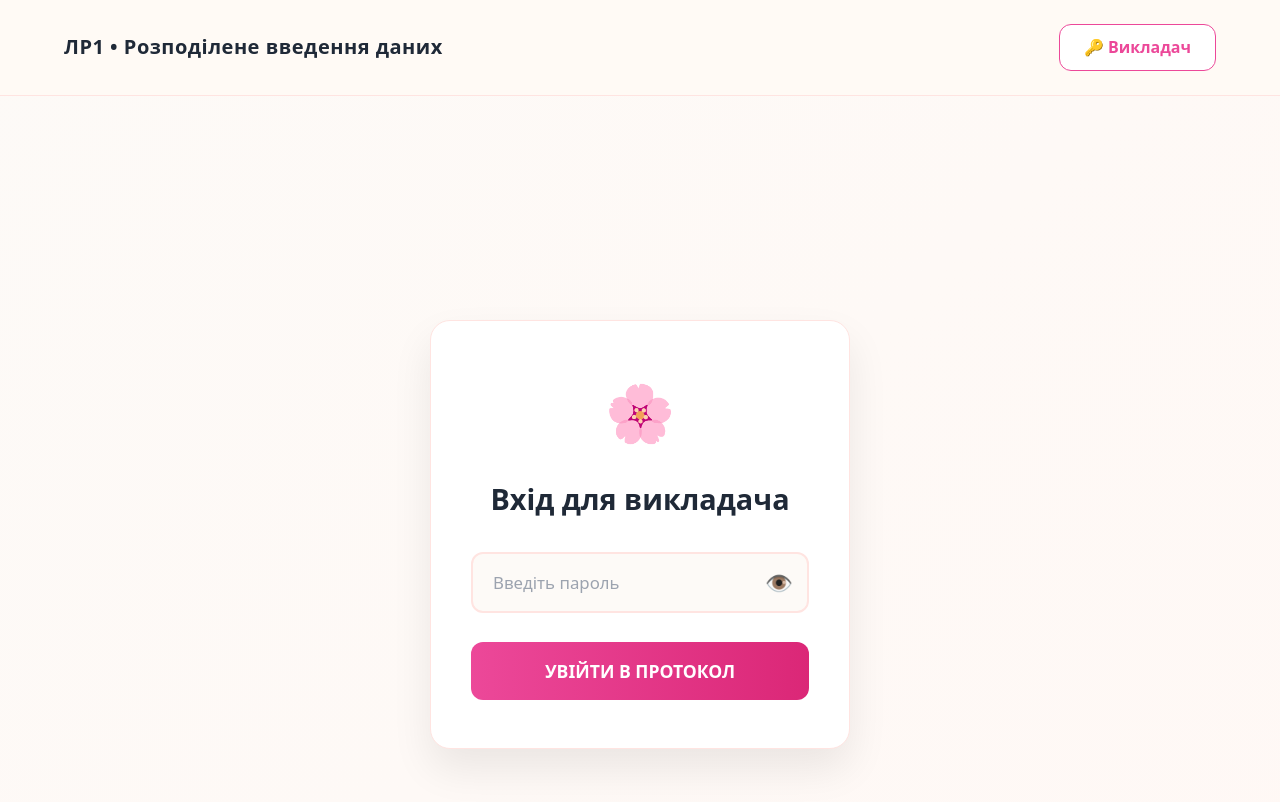
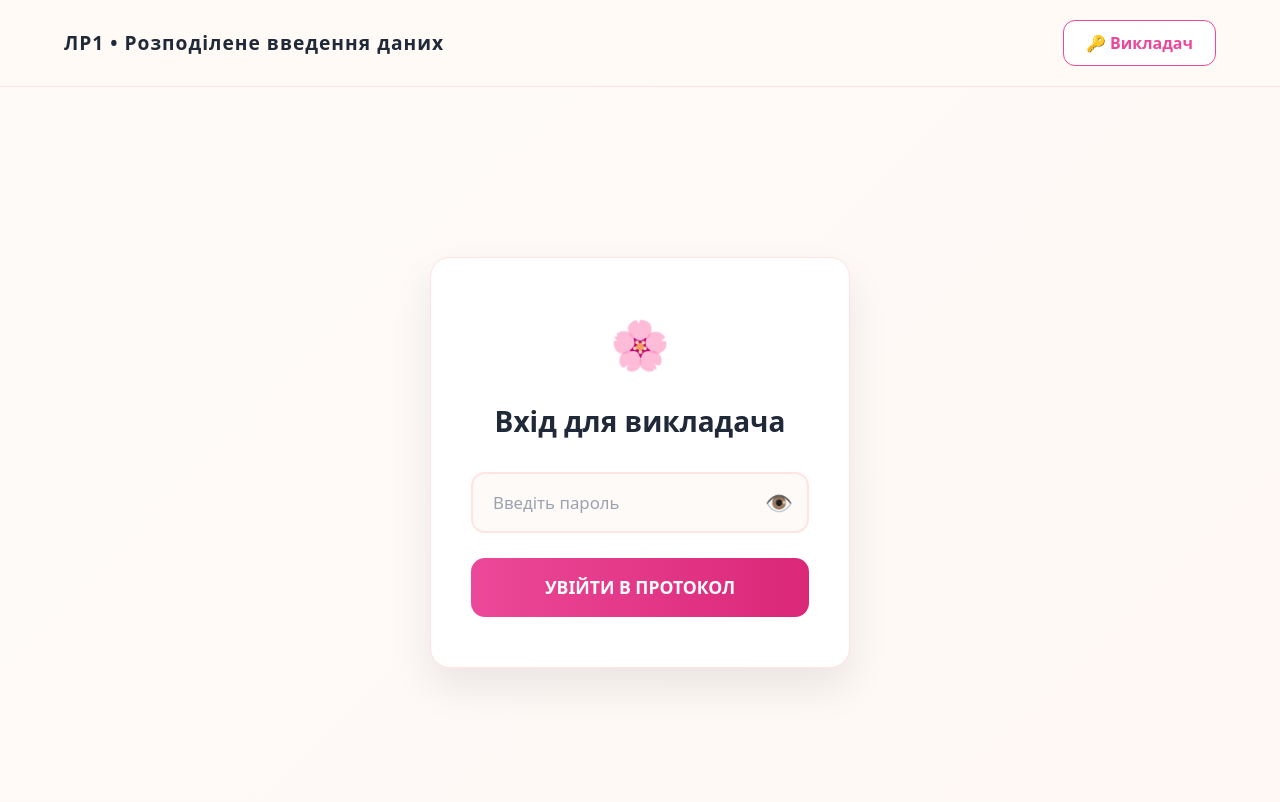
Before and after one commit to olexandraD/IOD_Lab1, a Next.js app: page / in a window 1280 px wide. Both pictures are taken after a click on the button "🔑 Викладач". Shown: the top 802 px of the page. Built offline with nearby package versions, Linux system fonts and the light colour scheme.

Commit message:
Update page.tsx

```diff
--- a/app/page.tsx
+++ b/app/page.tsx
@@ -68,7 +68,7 @@ export default function Lab1App() {
     setIsDone(false);
   };
 
-  // Правильна типізація для TypeScript (щоб Vercel не падав)
+  // Правильна типізація для Vercel (щоб не було помилки "implicit any")
   const medalCounts = flowers.reduce<Record<string, [number, number, number]>>((acc, flower) => {
     acc[flower.name] = [0, 0, 0];
     return acc;
@@ -76,9 +76,7 @@ export default function Lab1App() {
 
   votes.forEach(vote => {
     vote.choices.forEach((choice, idx) => {
-      if (medalCounts[choice]) {
-        medalCounts[choice][idx]++;
-      }
+      if (medalCounts[choice]) medalCounts[choice][idx]++;
     });
   });
 
@@ -92,20 +90,20 @@ export default function Lab1App() {
     }}>
       {/* Навігація */}
       <nav style={{
-        padding: '1.5rem 5%',
+        padding: '20px 5%',
         borderBottom: '1px solid #ffe4e1',
         display: 'flex',
         justifyContent: 'space-between',
         alignItems: 'center',
         background: 'rgba(255, 250, 245, 0.98)',
-        backdropFilter: 'blur(16px)',
+        backdropFilter: 'blur(20px)',
         position: 'sticky',
         top: 0,
         zIndex: 100
       }}>
         <h2 style={{
-          fontSize: '1.25rem',
-          letterSpacing: '0.5px',
+          fontSize: '1.2rem',
+          letterSpacing: '1px',
           color: '#1f2937',
           margin: 0,
           fontWeight: '700'
@@ -118,11 +116,11 @@ export default function Lab1App() {
             background: '#ffffff',
             border: '1px solid #ec4899',
             color: '#ec4899',
-            padding: '0.65rem 1.5rem',
+            padding: '10px 22px',
             borderRadius: '12px',
             cursor: 'pointer',
             fontWeight: '600',
-            transition: 'all 0.25s ease'
+            transition: 'all 0.2s'
           }}
           onMouseOver={(e) => {
             e.currentTarget.style.background = '#ec4899';
@@ -133,18 +131,18 @@ export default function Lab1App() {
             e.currentTarget.style.color = '#ec4899';
           }}
         >
-          {view === 'results' ? '← Назад' : '🔑 Викладач'}
+          {view === 'results' ? '← Повернутися' : '🔑 Викладач'}
         </button>
       </nav>
 
-      <main style={{ maxWidth: '1280px', margin: '0 auto', padding: '4rem 1.5rem' }}>
+      <main style={{ maxWidth: '1280px', margin: '0 auto', padding: '50px 20px' }}>
         {view === 'vote' ? (
           <>
             <h1 style={{
               textAlign: 'center',
-              fontSize: '2.5rem',
+              fontSize: '2.2rem',
               fontWeight: '700',
-              marginBottom: '3.5rem',
+              marginBottom: '50px',
               color: '#1f2937',
               lineHeight: '1.15'
             }}>
@@ -153,8 +151,8 @@ export default function Lab1App() {
 
             <div style={{
               display: 'grid',
-              gridTemplateColumns: 'repeat(auto-fill, minmax(220px, 1fr))',
-              gap: '2rem'
+              gridTemplateColumns: 'repeat(auto-fill, minmax(210px, 1fr))',
+              gap: '28px'
             }}>
               {flowers.map(f => {
                 const idx = selected.indexOf(f.id);
@@ -165,15 +163,16 @@ export default function Lab1App() {
                     onClick={() => handleSelect(f.id)}
                     style={{
                       background: '#ffffff',
-                      borderRadius: '1.25rem',
+                      borderRadius: '20px',
                       overflow: 'hidden',
                       cursor: isDone ? 'default' : 'pointer',
                       border: isSel ? '3px solid #ec4899' : '1px solid #ffe4e1',
-                      transition: 'all 0.35s ease',
+                      transition: 'all 0.3s ease',
+                      position: 'relative',
                       boxShadow: isSel
-                        ? '0 25px 50px -12px rgba(236, 72, 153, 0.18)'
-                        : '0 10px 30px rgba(0,0,0,0.07)',
-                      transform: isSel ? 'translateY(-8px)' : 'scale(1)'
+                        ? '0 20px 35px rgba(236, 72, 153, 0.18)'
+                        : '0 10px 25px rgba(0,0,0,0.07)',
+                      transform: isSel ? 'translateY(-6px)' : 'none'
                     }}
                   >
                     <img
@@ -181,15 +180,15 @@ export default function Lab1App() {
                       alt={f.name}
                       style={{
                         width: '100%',
-                        height: '230px',
+                        height: '210px',
                         objectFit: 'cover',
-                        transition: 'transform 0.5s ease'
+                        transition: 'transform 0.4s'
                       }}
                     />
                     <div style={{
-                      padding: '1.25rem 1rem',
+                      padding: '16px 12px',
                       textAlign: 'center',
-                      fontSize: '1.05rem',
+                      fontSize: '1rem',
                       fontWeight: '600',
                       color: '#1f2937'
                     }}>
@@ -198,11 +197,11 @@ export default function Lab1App() {
                     {isSel && (
                       <div style={{
                         position: 'absolute',
-                        top: '16px',
-                        left: '16px',
+                        top: '14px',
+                        left: '14px',
                         background: '#ec4899',
                         color: 'white',
-                        padding: '0.45rem 1rem',
+                        padding: '6px 14px',
                         borderRadius: '9999px',
                         fontSize: '0.95rem',
                         fontWeight: '700',
@@ -219,19 +218,19 @@ export default function Lab1App() {
         ) : view === 'login' ? (
           <div style={{
             maxWidth: '420px',
-            margin: '10rem auto',
+            margin: '120px auto',
             background: '#ffffff',
-            padding: '3rem 2.5rem',
-            borderRadius: '1.25rem',
+            padding: '50px 40px',
+            borderRadius: '20px',
             textAlign: 'center',
             border: '1px solid #ffe4e1',
             boxShadow: '0 20px 40px rgba(0,0,0,0.08)'
           }}>
-            <div style={{ fontSize: '3.5rem', marginBottom: '1.5rem' }}>🌸</div>
-            <h2 style={{ marginBottom: '2rem', fontWeight: '700', fontSize: '1.8rem', color: '#1f2937' }}>
+            <div style={{ fontSize: '3rem', marginBottom: '20px' }}>🌸</div>
+            <h2 style={{ marginBottom: '30px', fontWeight: '700', fontSize: '1.75rem', color: '#1f2937' }}>
               Вхід для викладача
             </h2>
-            <div style={{ position: 'relative', marginBottom: '1.8rem' }}>
+            <div style={{ position: 'relative', marginBottom: '25px' }}>
               <input
                 type={showPass ? "text" : "password"}
                 placeholder="Введіть пароль"
@@ -239,20 +238,19 @@ export default function Lab1App() {
                 onChange={e => setPass(e.target.value)}
                 style={{
                   width: '100%',
-                  padding: '1rem 1.25rem',
-                  borderRadius: '12px',
+                  padding: '16px 20px',
+                  borderRadius: '14px',
                   border: '2px solid #ffe4e1',
                   background: '#fdfaf7',
                   color: '#1f2937',
-                  fontSize: '1.05rem',
-                  outline: 'none'
+                  fontSize: '1.05rem'
                 }}
               />
               <button
                 onClick={() => setShowPass(!showPass)}
                 style={{
                   position: 'absolute',
-                  right: '1rem',
+                  right: '16px',
                   top: '50%',
                   transform: 'translateY(-50%)',
                   background: 'none',
@@ -272,12 +270,12 @@ export default function Lab1App() {
                 background: 'linear-gradient(to right, #ec4899, #db2777)',
                 color: 'white',
                 border: 'none',
-                padding: '1rem',
-                borderRadius: '12px',
+                padding: '16px',
+                borderRadius: '14px',
                 fontWeight: '700',
                 fontSize: '1.1rem',
                 cursor: 'pointer',
-                transition: 'all 0.25s'
+                transition: 'all 0.2s'
               }}
             >
               УВІЙТИ В ПРОТОКОЛ
@@ -287,8 +285,8 @@ export default function Lab1App() {
           /* ПРОТОКОЛ */
           <div style={{
             background: '#ffffff',
-            padding: '2.5rem',
-            borderRadius: '1.25rem',
+            padding: '40px',
+            borderRadius: '20px',
             border: '1px solid #ffe4e1',
             boxShadow: '0 20px 40px rgba(0,0,0,0.08)'
           }}>
@@ -296,16 +294,16 @@ export default function Lab1App() {
               display: 'flex',
               justifyContent: 'space-between',
               alignItems: 'center',
-              marginBottom: '2rem',
+              marginBottom: '30px',
               borderBottom: '2px solid #ffe4e1',
-              paddingBottom: '1.25rem'
+              paddingBottom: '20px'
             }}>
-              <h2 style={{ fontWeight: '700', fontSize: '1.9rem', margin: 0, color: '#1f2937' }}>
+              <h2 style={{ fontWeight: '700', fontSize: '1.85rem', margin: 0, color: '#1f2937' }}>
                 📋 Протокол голосування
               </h2>
               <div style={{
                 background: '#fdfaf7',
-                padding: '0.5rem 1.25rem',
+                padding: '8px 18px',
                 borderRadius: '9999px',
                 fontSize: '0.95rem',
                 fontWeight: '700',
@@ -320,37 +318,37 @@ export default function Lab1App() {
                 width: '100%',
                 borderCollapse: 'separate',
                 borderSpacing: '0 12px',
-                fontSize: '1.05rem'
+                fontSize: '1.02rem'
               }}>
                 <thead>
                   <tr>
                     <th style={{
                       textAlign: 'left',
-                      padding: '1rem 1.5rem',
+                      padding: '16px 24px',
                       background: '#fdfaf7',
-                      borderRadius: '12px 0 0 12px',
+                      borderRadius: '14px 0 0 14px',
                       color: '#1f2937',
                       fontWeight: '700'
                     }}>Квітка</th>
                     <th style={{
                       textAlign: 'center',
-                      padding: '1rem 1.5rem',
+                      padding: '16px 24px',
                       background: '#fdfaf7',
                       color: '#1f2937',
                       fontWeight: '700'
                     }}>🥇 1-е місце</th>
                     <th style={{
                       textAlign: 'center',
-                      padding: '1rem 1.5rem',
+                      padding: '16px 24px',
                       background: '#fdfaf7',
                       color: '#1f2937',
                       fontWeight: '700'
                     }}>🥈 2-е місце</th>
                     <th style={{
                       textAlign: 'center',
-                      padding: '1rem 1.5rem',
+                      padding: '16px 24px',
                       background: '#fdfaf7',
-                      borderRadius: '0 12px 12px 0',
+                      borderRadius: '0 14px 14px 0',
                       color: '#1f2937',
                       fontWeight: '700'
                     }}>🥉 3-є місце</th>
@@ -362,9 +360,9 @@ export default function Lab1App() {
                     return (
                       <tr key={flower.id}>
                         <td style={{
-                          padding: '1.1rem 1.5rem',
+                          padding: '18px 24px',
                           background: '#fdfaf7',
-                          borderRadius: '12px 0 0 12px',
+                          borderRadius: '14px 0 0 14px',
                           border: '1px solid #ffe4e1',
                           fontWeight: '600',
                           color: '#1f2937'
@@ -373,7 +371,7 @@ export default function Lab1App() {
                         </td>
                         <td style={{
                           textAlign: 'center',
-                          padding: '1.1rem 1.5rem',
+                          padding: '18px 24px',
                           background: '#fdfaf7',
                           borderTop: '1px solid #ffe4e1',
                           borderBottom: '1px solid #ffe4e1',
@@ -384,7 +382,7 @@ export default function Lab1App() {
                         </td>
                         <td style={{
                           textAlign: 'center',
-                          padding: '1.1rem 1.5rem',
+                          padding: '18px 24px',
                           background: '#fdfaf7',
                           borderTop: '1px solid #ffe4e1',
                           borderBottom: '1px solid #ffe4e1',
@@ -395,9 +393,9 @@ export default function Lab1App() {
                         </td>
                         <td style={{
                           textAlign: 'center',
-                          padding: '1.1rem 1.5rem',
+                          padding: '18px 24px',
                           background: '#fdfaf7',
-                          borderRadius: '0 12px 12px 0',
+                          borderRadius: '0 14px 14px 0',
                           border: '1px solid #ffe4e1',
                           color: '#ec4899',
                           fontWeight: '700'
@@ -422,9 +420,9 @@ export default function Lab1App() {
           left: 0,
           right: 0,
           background: 'rgba(255, 250, 245, 0.98)',
-          backdropFilter: 'blur(16px)',
+          backdropFilter: 'blur(24px)',
           borderTop: '3px solid #ec4899',
-          padding: '1.4rem 1.5rem',
+          padding: '22px 20px',
           zIndex: 1000
         }}>
           <div style={{
@@ -434,9 +432,9 @@ export default function Lab1App() {
             justifyContent: 'space-between',
             alignItems: 'center',
             flexWrap: 'wrap',
-            gap: '1.25rem'
+            gap: '20px'
           }}>
-            <div style={{ display: 'flex', gap: '1rem', flexWrap: 'wrap' }}>
+            <div style={{ display: 'flex', gap: '16px', flexWrap: 'wrap' }}>
               {selected.map((id, idx) => {
                 const name = flowers.find(f => f.id === id)?.name;
                 return (
@@ -445,12 +443,12 @@ export default function Lab1App() {
                     style={{
                       fontSize: '1rem',
                       background: '#ffffff',
-                      padding: '0.8rem 1.4rem',
-                      borderRadius: '12px',
+                      padding: '12px 20px',
+                      borderRadius: '14px',
                       border: '1px solid #ffe4e1',
                       display: 'flex',
                       alignItems: 'center',
-                      gap: '0.6rem',
+                      gap: '8px',
                       color: '#1f2937',
                       boxShadow: '0 4px 12px rgba(0,0,0,0.05)'
                     }}
@@ -463,18 +461,17 @@ export default function Lab1App() {
                 );
               })}
             </div>
-            <div style={{ display: 'flex', gap: '1rem' }}>
+            <div style={{ display: 'flex', gap: '14px' }}>
               <button
                 onClick={resetVote}
                 style={{
                   background: 'transparent',
                   border: '2px solid #ec4899',
                   color: '#ec4899',
-                  padding: '0.75rem 1.8rem',
-                  borderRadius: '12px',
+                  padding: '12px 26px',
+                  borderRadius: '14px',
                   cursor: 'pointer',
-                  fontWeight: '600',
-                  transition: 'all 0.2s'
+                  fontWeight: '600'
                 }}
               >
                 Скинути
@@ -486,15 +483,14 @@ export default function Lab1App() {
                     background: 'linear-gradient(to right, #ec4899, #db2777)',
                     border: 'none',
                     color: 'white',
-                    padding: '0.75rem 2rem',
-                    borderRadius: '12px',
+                    padding: '12px 36px',
+                    borderRadius: '14px',
                     cursor: 'pointer',
                     fontWeight: '700',
-                    fontSize: '1.05rem',
-                    boxShadow: '0 6px 16px rgba(236, 72, 153, 0.3)'
+                    fontSize: '1.05rem'
                   }}
                 >
-                  Підтвердити вибір
+                  ПІДТВЕРДИТИ ВИБІР ✅
                 </button>
               )}
             </div>
```
